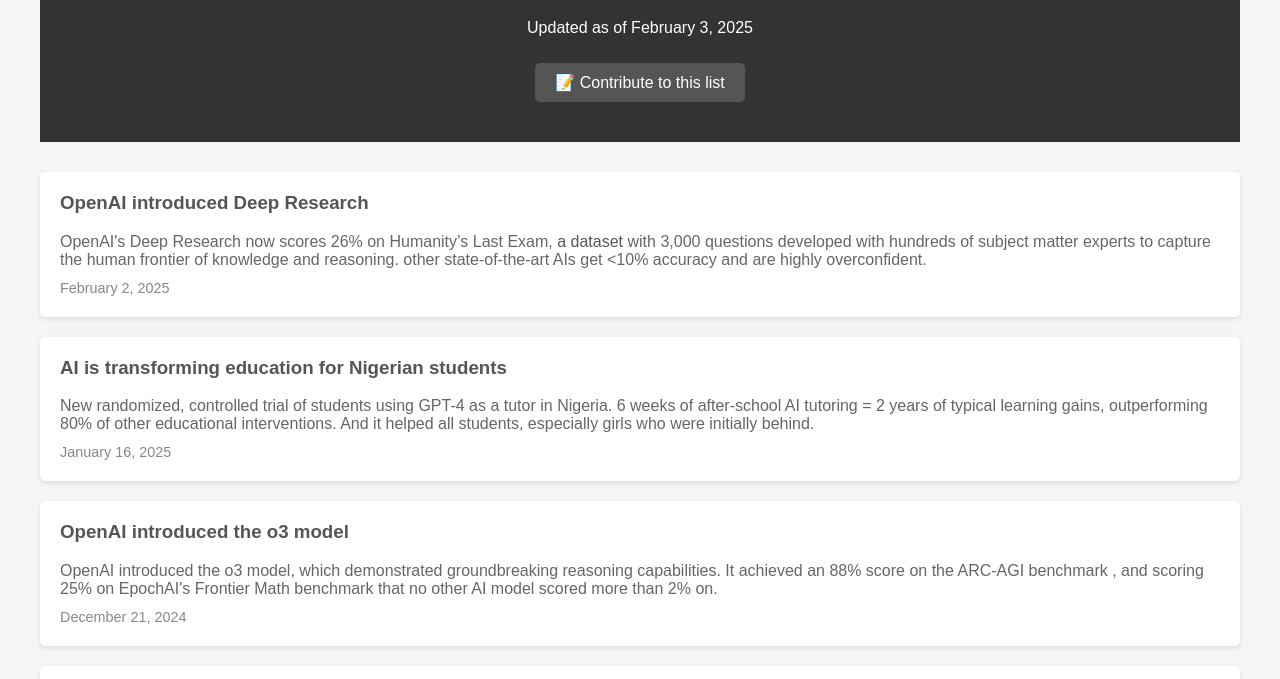
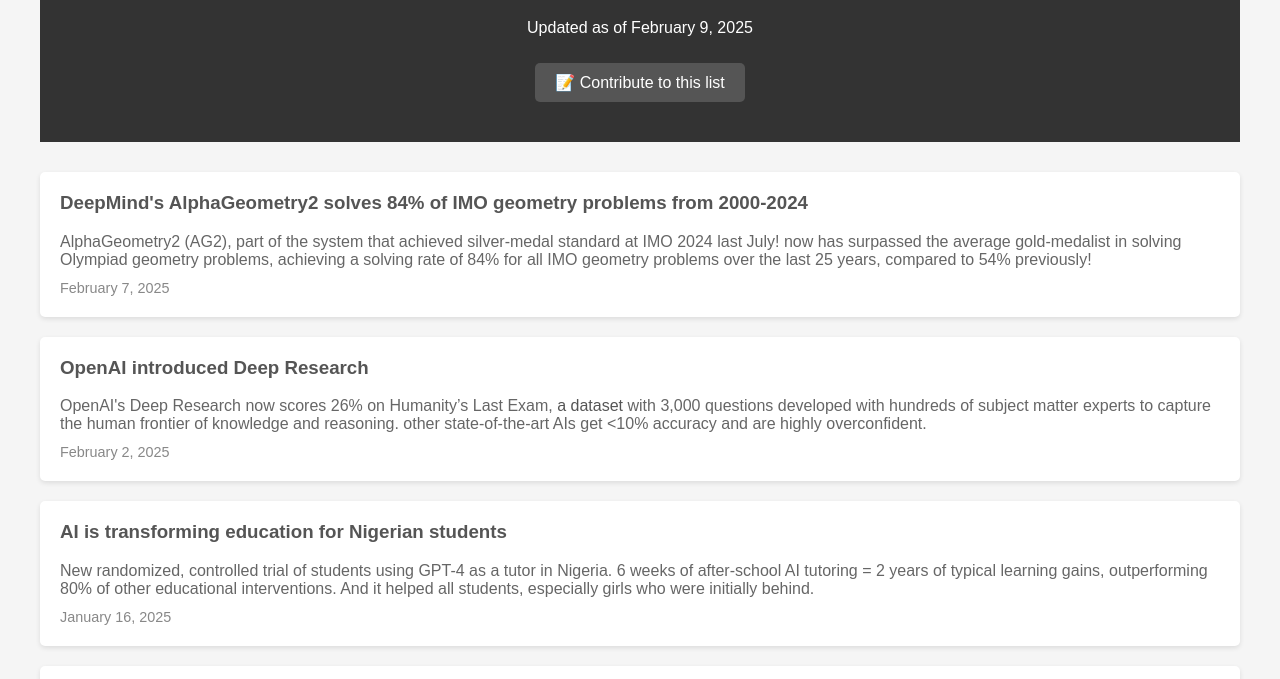
Before and after one commit to likev/asicome, a plain HTML site: page index.html in a window 1280 px wide. Shown: the part 121-800 px from the top of the page. Drawn offline with Linux system fonts and the light colour scheme.

Commit message:
add DeepMind's AlphaGeometry2

```diff
--- a/index.html
+++ b/index.html
@@ -80,7 +80,7 @@
 <body>
     <div class="header">
         <h1>ASI(artificial super intelligence) has come</h1>
-        <p>Updated as of February 3, 2025</p>
+        <p>Updated as of February 9, 2025</p>
 
         <!-- GitHub Corner -->
         <a href="https://github.com/likev/asicome" class="github-corner" aria-label="View source on GitHub">
@@ -98,6 +98,13 @@
     </div>
 
     <div class="news-container">
+        <div class="news-item">
+            <h3><a href="https://www.nature.com/articles/d41586-025-00406-7">DeepMind's AlphaGeometry2 solves 84% of IMO geometry problems from 2000-2024</a></h3>
+            <p>AlphaGeometry2 (AG2), part of the system that achieved silver-medal standard at IMO 2024 last July!
+                now has surpassed the average gold-medalist in solving Olympiad geometry problems, achieving a solving rate of 84% for all IMO geometry problems over the last 25 years, compared to 54% previously!</p>
+            <span class="date">February 7, 2025</span>
+        </div>
+
         <div class="news-item">
             <h3><a href="https://openai.com/index/introducing-deep-research/#humanitys-last-exam">OpenAI introduced Deep Research</a></h3>
             <p>OpenAI's Deep Research now scores 26% on Humanity’s Last Exam,
```
